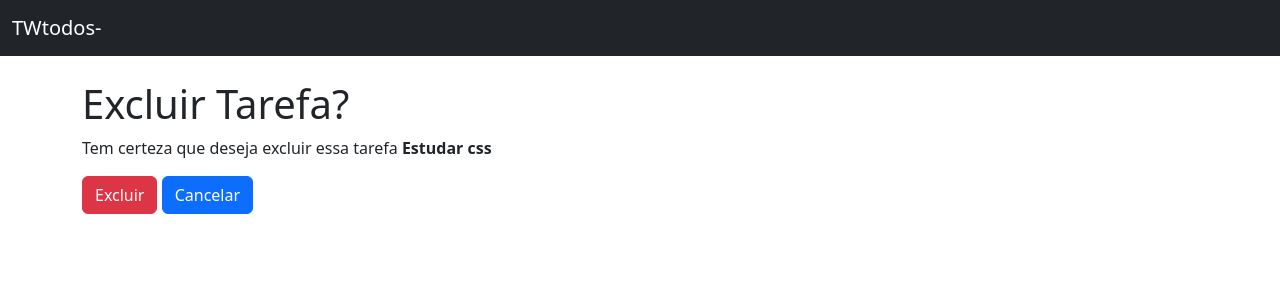
After one commit to MatheusLuizSoares/Gerenciador_Tarefas, a Django app: template todos/templates/todos/todo_confirm_delete.html in a window 1280 px wide. The commit adds this page. Shown: the top 300 px of the page. Run offline with Django 5.2, Linux system fonts and the light colour scheme; the template is opened without the code that fills it: values that come from a table or form of the project are taken from there, others are empty; data comes from the database, SQL or seed files in the repository; both versions use the stored data as it was after the commit.

Commit message:
finaliado a função delete

```diff
--- a/setup/settings.py
+++ b/setup/settings.py
@@ -123,4 +123,4 @@ DEFAULT_AUTO_FIELD = 'django.db.models.BigAutoField'
 
 CRISPY_ALLOWED_TEMPLATE_PACKS = "bootstrap5"
 
-CRISPY_TEMPLATE_PACK = "bootstrap5"
+CRISPY_TEMPLATE_PACK = 'bootstrap5'
--- a/setup/urls.py
+++ b/setup/urls.py
@@ -7,5 +7,5 @@ urlpatterns = [
     path('',TodoListView.as_view(), name="todo_list"),
     path("create",TodoCreateViws.as_view(),name="todo_create"),
     path("Update/<int:pk>",TodoUpdateView.as_view(),name="todo_update"),
-    path("Delete/<int:>",TodoDeleteView.as_view,name="todo_delete"())
+    path("Delete/<int:pk>",TodoDeleteView.as_view(),name="todo_delete"),
     ]
--- a/todos/templates/base.html
+++ b/todos/templates/base.html
@@ -4,9 +4,10 @@
   <head>
     <meta charset="utf-8">
     <meta name="viewport" content="width=device-width, initial-scale=1">
+    <link href="https://cdn.jsdelivr.net/npm/bootstrap@5.3.2/dist/css/bootstrap.min.css" rel="stylesheet" integrity="sha384-T3c6CoIi6uLrA9TneNEoa7RxnatzjcDSCmG1MXxSR1GAsXEV/Dwwykc2MPK8M2HN" crossorigin="anonymous">
     <title>TW todos</title>
 
-    <link href="https://cdn.jsdelivr.net/npm/bootstrap@5.3.2/dist/css/bootstrap.min.css" rel="stylesheet" integrity="sha384-T3c6CoIi6uLrA9TneNEoa7RxnatzjcDSCmG1MXxSR1GAsXEV/Dwwykc2MPK8M2HN" crossorigin="anonymous">
+
   </head>
   <body>
     <nav class="navbar bg-dark mb-4 " data-bs-theme="dark">
--- /dev/null
+++ b/todos/templates/todos/todo_confirm_delete.html
@@ -0,0 +1,17 @@
+{% extends "base.html" %}
+
+{% block page_tittle  %}
+    Excluir Tarefa
+{% endblock page_tittle  %}
+
+{%block content%}
+    <h1>Excluir Tarefa?</h1>
+    <p>Tem certeza que deseja excluir essa tarefa <strong>{{todo.title}}</strong></p>
+
+    <form method="POST">
+        {% csrf_token %}
+
+        <button type="submit" class="btn btn-danger">Excluir</button>
+        <a href="{% url 'todo_list' %}" class="btn btn-primary">Cancelar</a>
+    </form>
+{% endblock content %}
--- a/todos/templates/todos/todo_form.html
+++ b/todos/templates/todos/todo_form.html
@@ -1,4 +1,4 @@
-{%extends 'base.html'%}
+{% extends 'base.html' %}
 {% load crispy_forms_tags %}
 
 
--- a/todos/templates/todos/todo_list.html
+++ b/todos/templates/todos/todo_list.html
@@ -34,7 +34,8 @@
           <td>
             <a href="#" class="btn btn-primary btn-sm">Concluir</a>
             <a href="{% url 'todo_update' pk=todo.pk %}"class="btn btn-secondary btn-sm">Editar</a>
-            <a href="{% url 'todo_delete'pk=todo.pk %}" class="btn btn-danger btn-sm">Excluir</a>
+            <a href="{% url 'todo_delete' pk=todo.pk %}" class="btn btn-danger btn-sm">Excluir</a>
+
 
           </td>
         </tr>
--- a/todos/views.py
+++ b/todos/views.py
@@ -19,3 +19,4 @@ class TodoUpdateView(UpdateView):
 
 class TodoDeleteView(DeleteView):
   model=Todo
+  success_url=reverse_lazy("todo_list")
```
Also changed, not shown: db.sqlite3, 1 other file.
